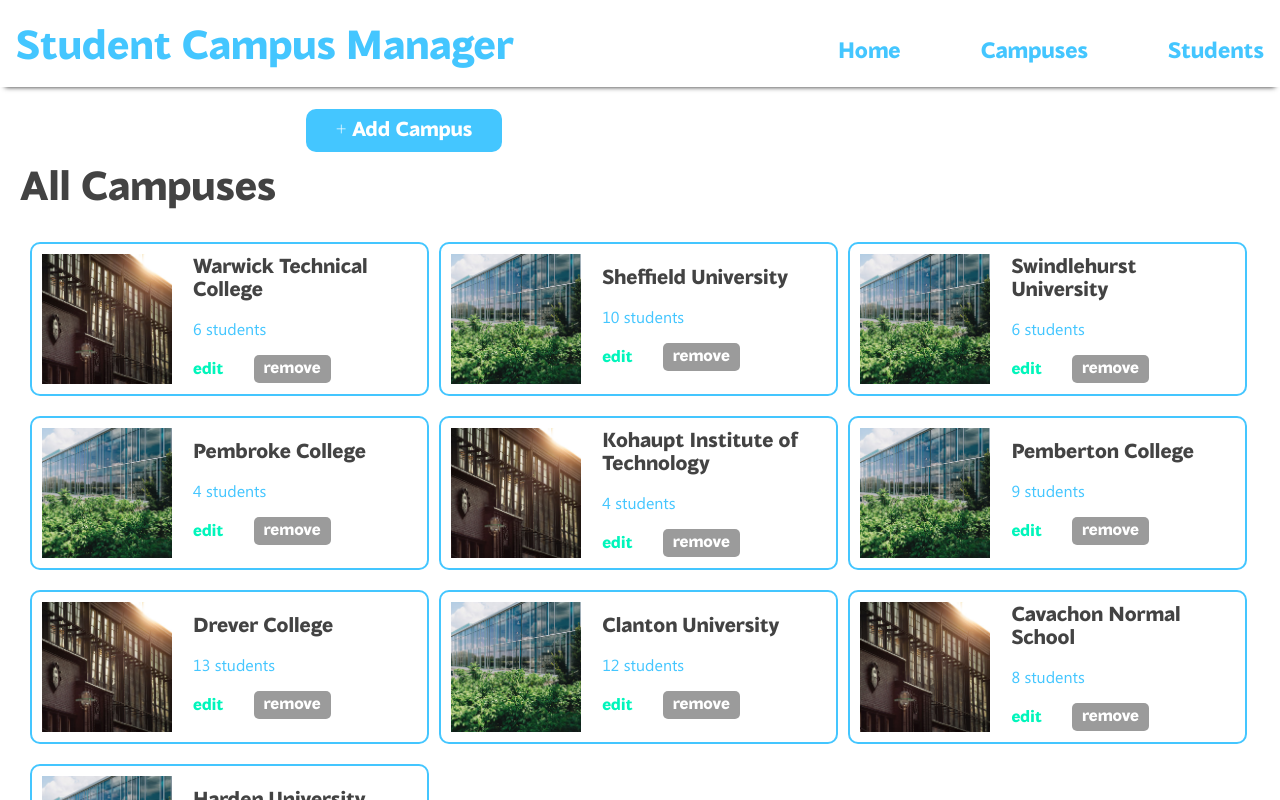
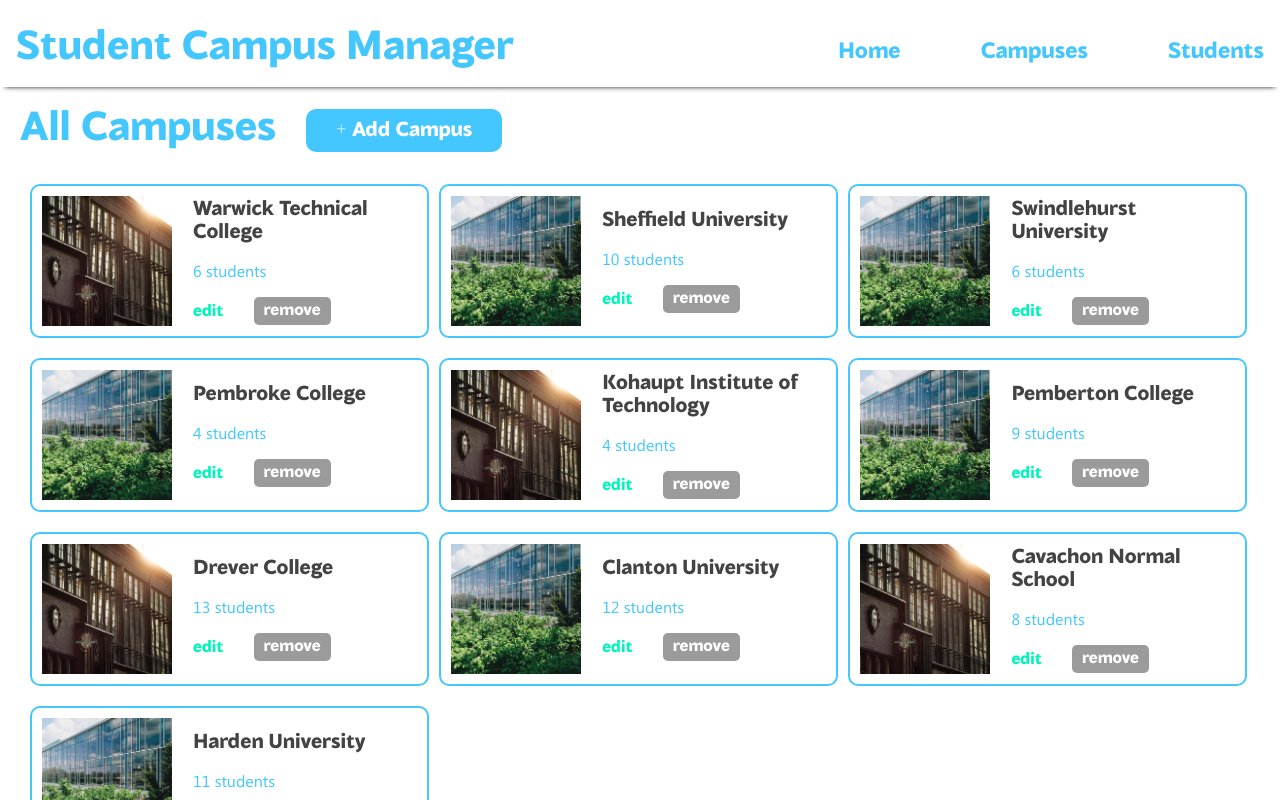
Before and after one commit to isabellab3/Student-Campus-Manager-Frontend, a React (Create React App) app: page /campuses in a window 1280 px wide. Shown: the top 800 px of the page. Built offline with nearby package versions, Linux system fonts and the light colour scheme.

Commit message:
Fixed strange global styling for all students and all campuses

```diff
--- a/src/components/views/AllCampusesView.css
+++ b/src/components/views/AllCampusesView.css
@@ -9,7 +9,7 @@
 }
 
 /* All Campuses title text big */
-h1.title {
+h1.title-all-campuses {
   font-family: blacker-sans;
   color: #44c6ff;
   display: inline-text;
--- a/src/components/views/AllCampusesView.jsx
+++ b/src/components/views/AllCampusesView.jsx
@@ -19,7 +19,7 @@ function AllCampusesView(props) {
   return (
     <div>
       <div className="top-text">
-        <h1 className="title">All Campuses</h1>
+        <h1 className="title-all-campuses">All Campuses</h1>
         <a href={"/addcampus/"}><div className="add-campus-button">+ Add Campus</div></a>
       </div>
       <div className="campus-grid-container">{campusElements}</div>
--- a/src/components/views/AllStudentsView.css
+++ b/src/components/views/AllStudentsView.css
@@ -14,7 +14,7 @@
   grid-template-columns: 16.667% 16.667% 16.667% 16.667% 16.667% 16.667%;
 }
 
-h1.title {
+h1.title-all-students {
   font-family: blacker-sans;
   color: #44c6ff;
   display: inline-text;
@@ -48,6 +48,6 @@ h1.title {
   margin-bottom: 20px;
 }
 
-a {
+a#add-student-button {
   text-decoration: none;
 }
--- a/src/components/views/AllStudentsView.jsx
+++ b/src/components/views/AllStudentsView.jsx
@@ -20,8 +20,8 @@ function AllStudentsView(props) {
     return (
       <div>
         <div className="top-text">
-          <h1 className="title">All Students</h1>
-          <a href={"/addstudent/"}><div className="add-student-button">+ Add Student</div></a>
+          <h1 className="title-all-students">All Students</h1>
+          <a href={"/addstudent/"}><div className="add-student-button" id="add-student-button">+ Add Student</div></a>
         </div>
         <div className="student-grid-container">{studentElements}</div>
       </div>
```
